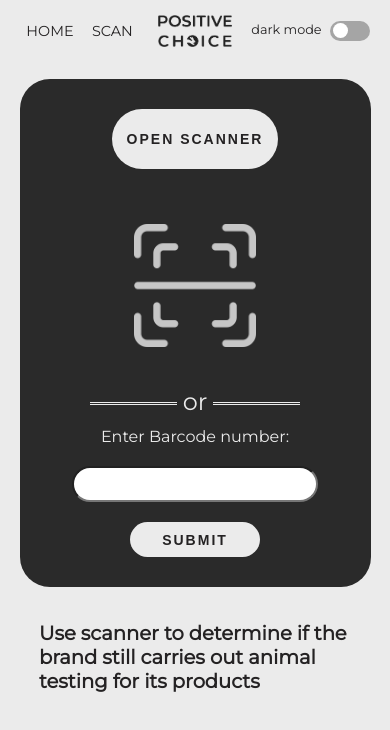
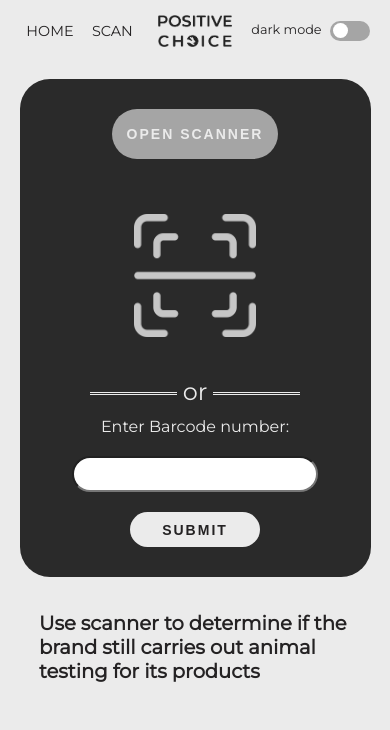
Before and after one commit to metisova/pawsitive_choice, a React app: page /scanning in a window 390 px wide. In both pictures the pointer is over the button "OPEN SCANNER". Shown: the top 730 px of the page. Built offline with nearby package versions, Linux system fonts and the light colour scheme; what react-zxing would draw is missing.

Commit message:
added hover for scan and submit  buttons, fixed main page text size for media

```diff
--- a/src/components/RunningLine/style.css
+++ b/src/components/RunningLine/style.css
@@ -89,6 +89,6 @@
     margin-top: 1rem;
 }
   .running-line {
-    font-size: 15vh;
+    font-size: 16vh;
   }
 }
--- a/src/components/Scanner/style.css
+++ b/src/components/Scanner/style.css
@@ -46,6 +46,12 @@
   padding: 16px 14px;
   background-color: var(--text-second);
   color: var(--text);
+}
+
+.open-scanner:hover,
+.submit-button:hover {
+  background-color: #a5a5a5;
+  color: #ebebeb;
 }
 
 .open-scanner {
@@ -158,6 +164,10 @@ hr:after {
     top: 0;
   }
 
+  .open-scanner {
+    height: 50px;
+  }
+
   .input-label {
     font-size: 1rem;
   }
```
Also changed, not shown: src/components/Footer/index.jsx (added).
